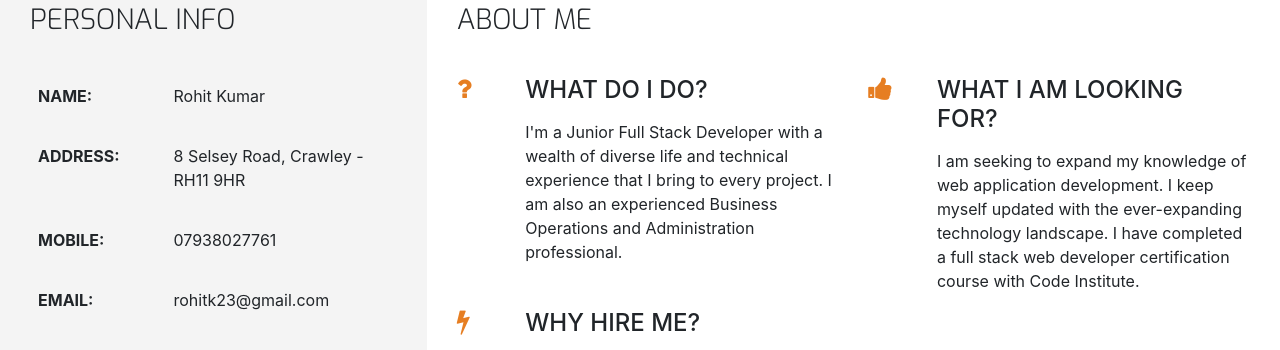
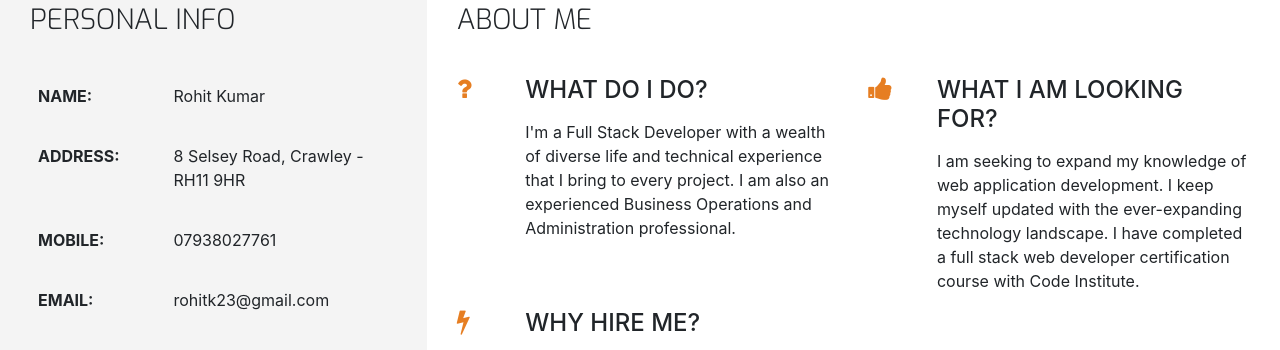
Before and after one commit to RoVsEk23/UCD-Resume, a plain HTML site: page index.html in a window 1280 px wide. Shown: the part 391-741 px from the top of the page. Drawn offline with nearby package versions, Linux system fonts and the light colour scheme.

Commit message:
Update index.html

```diff
--- a/index.html
+++ b/index.html
@@ -118,7 +118,7 @@
               <div class="col-10">
                 <h4 class="three-reasons-heading uppercase">What do I do?</h4>
                 <p>
-                  I'm a Junior Full Stack Developer with a wealth of diverse
+                  I'm a Full Stack Developer with a wealth of diverse
                   life and technical experience that I bring to every project. I am also an experienced Business
                   Operations and Administration professional.
                 </p>
```
